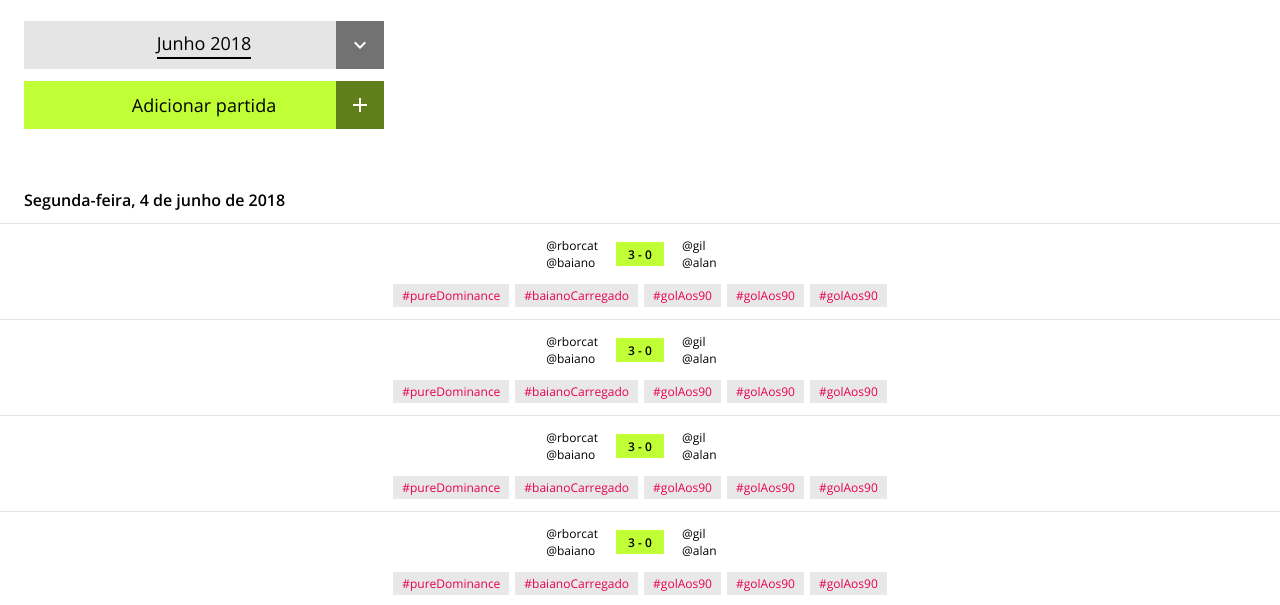
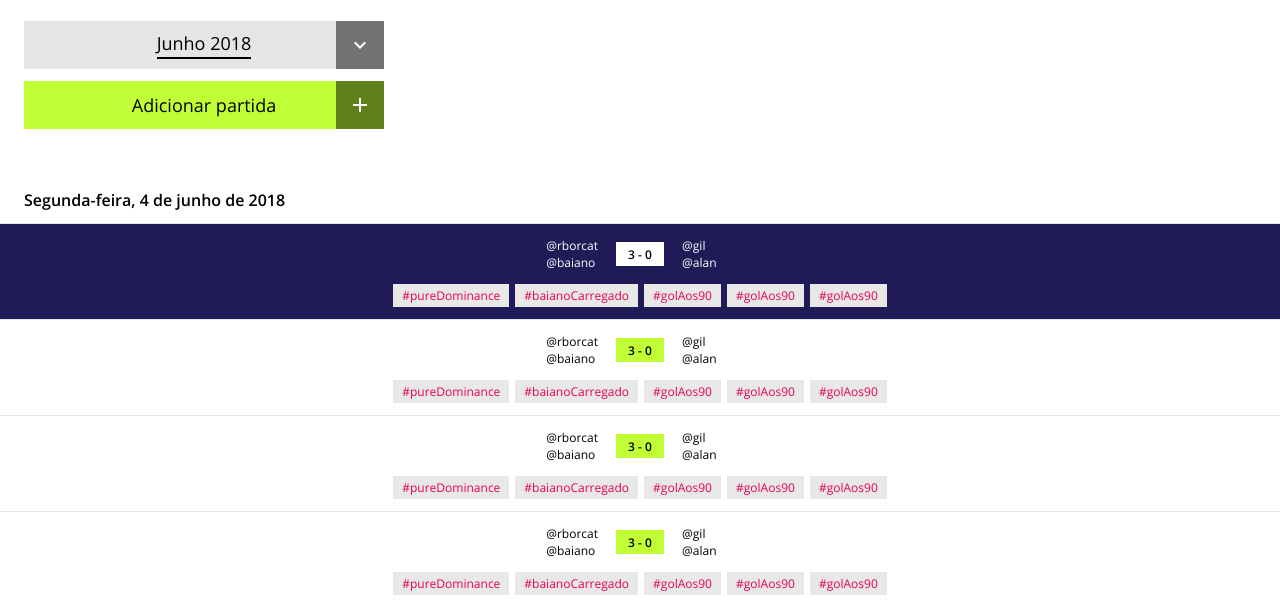
Before and after one commit to leonardosarmentocastro-learning/fifa_champs_frontend, a React app: page / in a window 1280 px wide. In both pictures the pointer is over the item 640 px from the left and 425 px from the top of the page. Shown: the part 154-759 px from the top of the page. Built offline with nearby package versions, Linux system fonts and the light colour scheme.

Commit message:
Results list - UI
Details
. Added effects when hovering a match detail.

```diff
--- a/src/components/ResultsList/index.styles.css
+++ b/src/components/ResultsList/index.styles.css
@@ -20,6 +20,7 @@
 /* @component */
 .results-list > .list > .item {
   list-style: none;
+  cursor: pointer;
 
   border-bottom: 1px solid var(--color-border-ice);
 }
@@ -31,3 +32,16 @@
 .results-list > .list > .item:last-of-type {
   border-bottom: none;
 }
+
+/* @hover */
+.results-list > .list > .item:hover {
+  background-color: var(--color-primary);
+}
+
+.results-list > .list > .item:hover > .match-details .player {
+  color: white;
+}
+
+.results-list > .list > .item:hover > .match-details .score {
+  background-color: white;
+}
```
